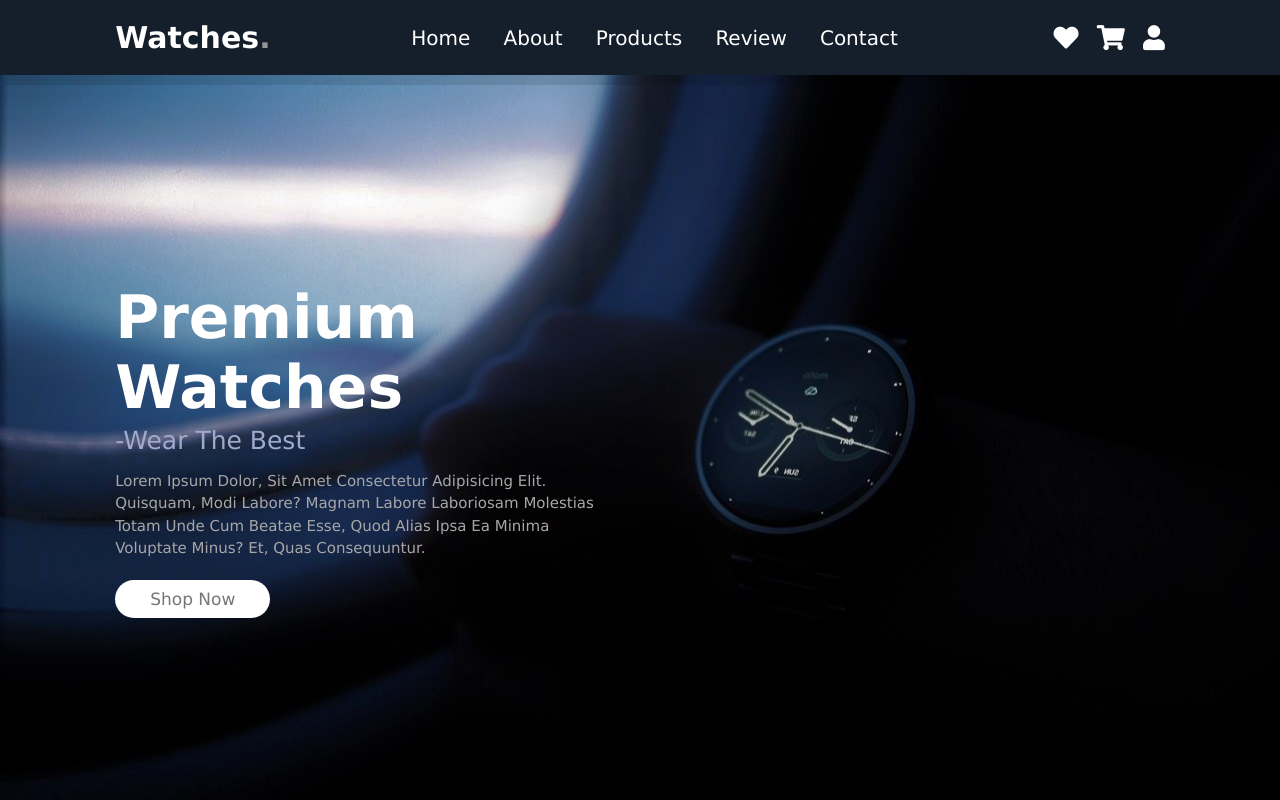
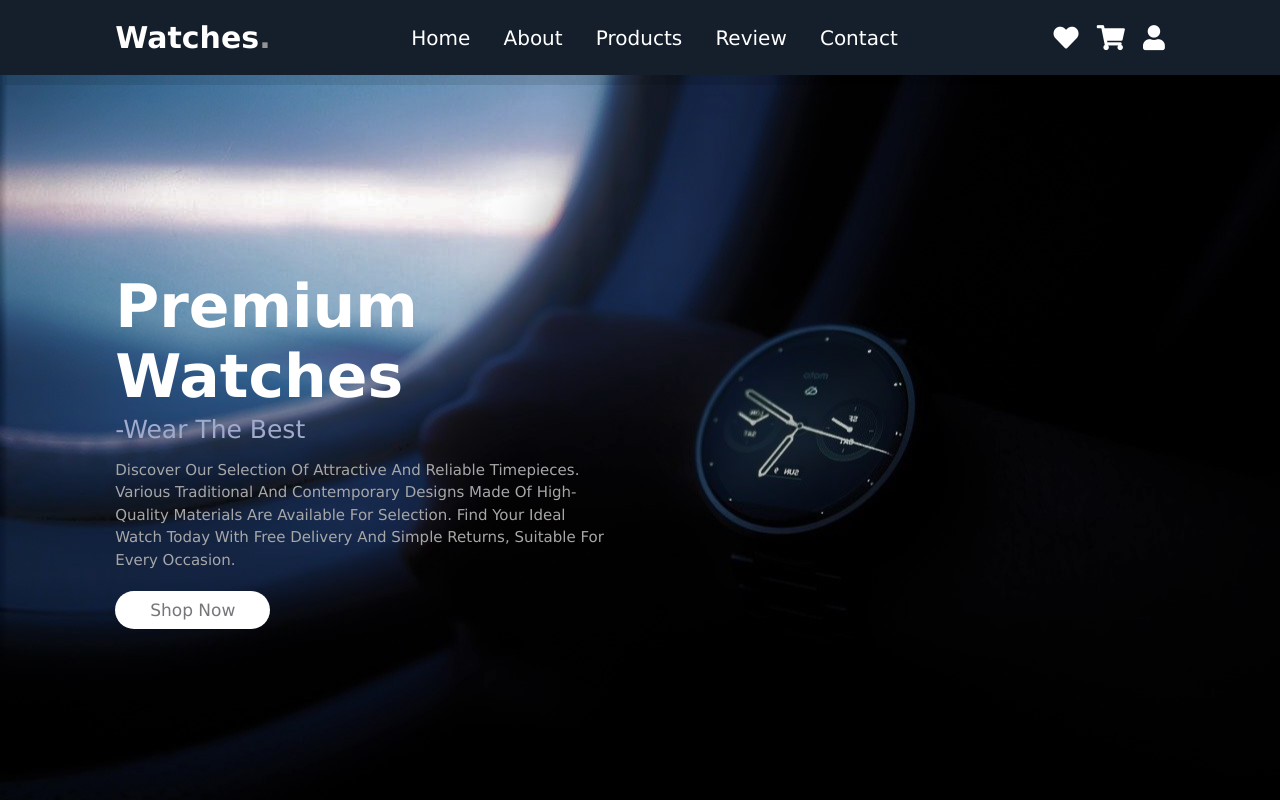
Before and after one commit to aniket-paul2002/Watches, a plain HTML site: page index.html in a window 1280 px wide. Shown: the top 800 px of the page. Drawn offline with Linux system fonts and the light colour scheme.

Commit message:
Update index.html
Changes made in the content.

```diff
--- a/index.html
+++ b/index.html
@@ -57,7 +57,7 @@
         <div class="content">
             <h3> premium watches</h3>
             <span>-Wear the Best</span>
-            <p>Lorem ipsum dolor, sit amet consectetur adipisicing elit. Quisquam, modi labore? Magnam labore laboriosam molestias totam unde cum beatae esse, quod alias ipsa ea minima voluptate minus? Et, quas consequuntur.</p>
+            <p>Discover our selection of attractive and reliable timepieces. Various traditional and contemporary designs made of high-quality materials are available for selection. Find your ideal watch today with free delivery and simple returns, suitable for every occasion.</p>
             <a href="#" class="btn">Shop Now</a>
         </div>
 
```
